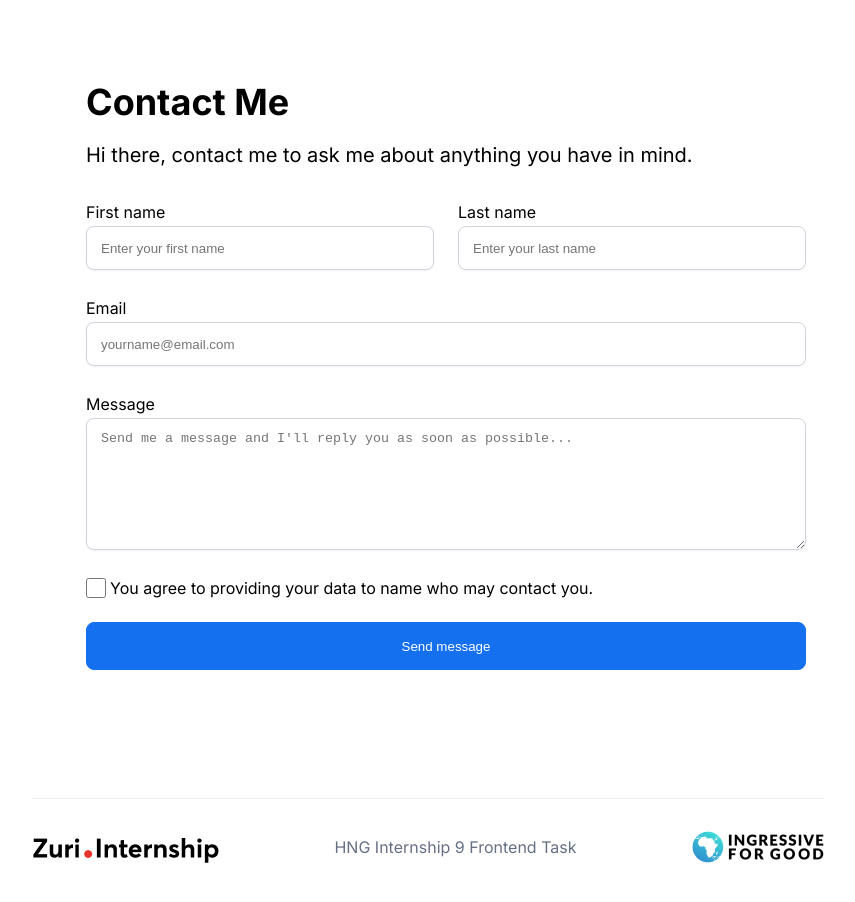
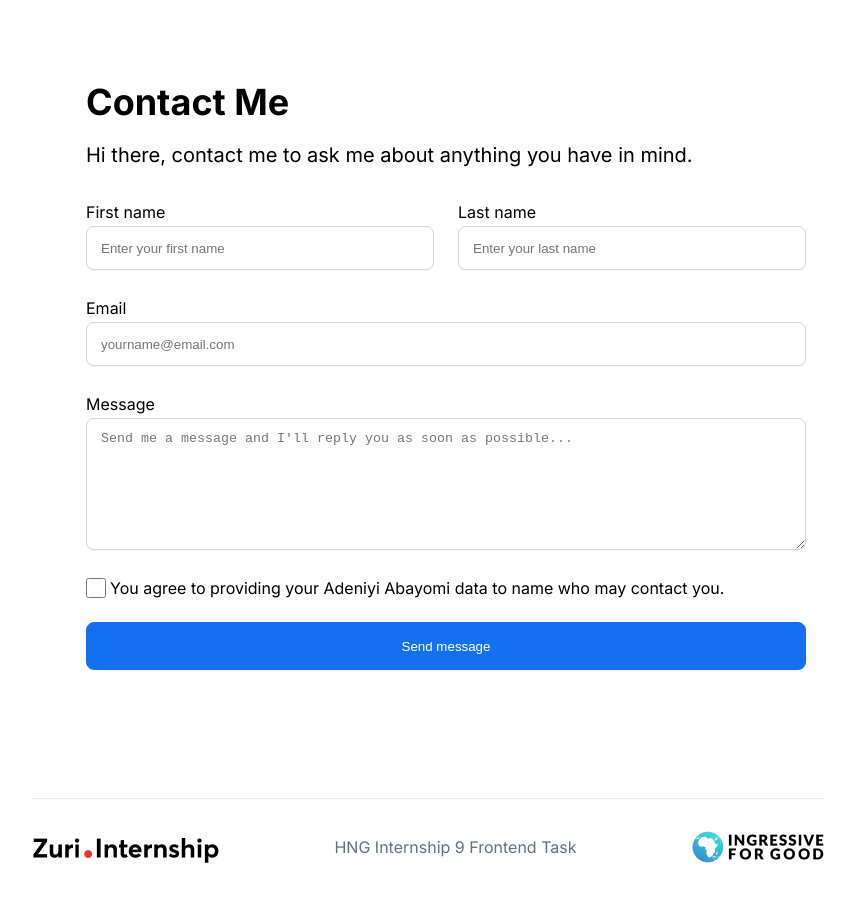
Before and after one commit to damaestro165/HNG9-01, a React (Vite) app: page /contact in a window 1280 px wide. Shown: the top 902 px of the page, without its empty margins (212-1067 px from the left). Built offline with nearby package versions, Linux system fonts and the light colour scheme.

Commit message:
refactor: Refactor the ContactForm components

```diff
--- a/src/components/ContactForm/ContactForm.jsx
+++ b/src/components/ContactForm/ContactForm.jsx
@@ -22,8 +22,8 @@ const ContactForm = () => {
       terms: Yup.array().required('Terms of service must be checked'),
     }),
     onSubmit: (values, { resetForm }) => {
-      console.log('form submitted');
-      console.log(values);
+      alert('form submitted');
+
       resetForm();
     },
   });
@@ -106,13 +106,14 @@ const ContactForm = () => {
           <div className='checkbox-container'>
             <input
               type='checkbox'
-              id='terms'
-              value='checked'
+              name='terms'
+              value={'checked'}
               onChange={formik.handleChange}
               onBlur={formik.handleBlur}
             />
             <label htmlFor='terms'>
-              You agree to providing your data to name who may contact you.
+              You agree to providing your Adeniyi Abayomi data to name who may
+              contact you.
             </label>
           </div>
           <button id='btn__submit' type='submit' disabled={!formik.isValid}>
```
